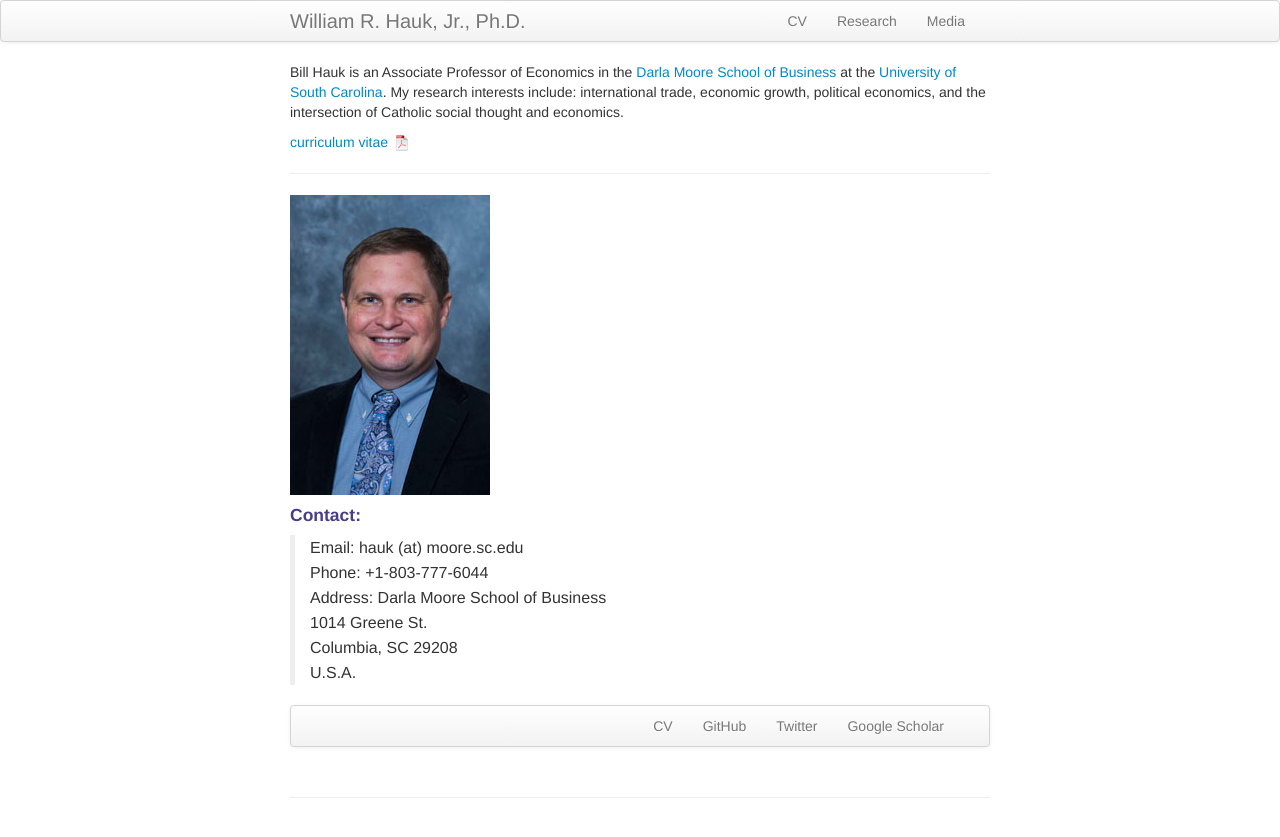
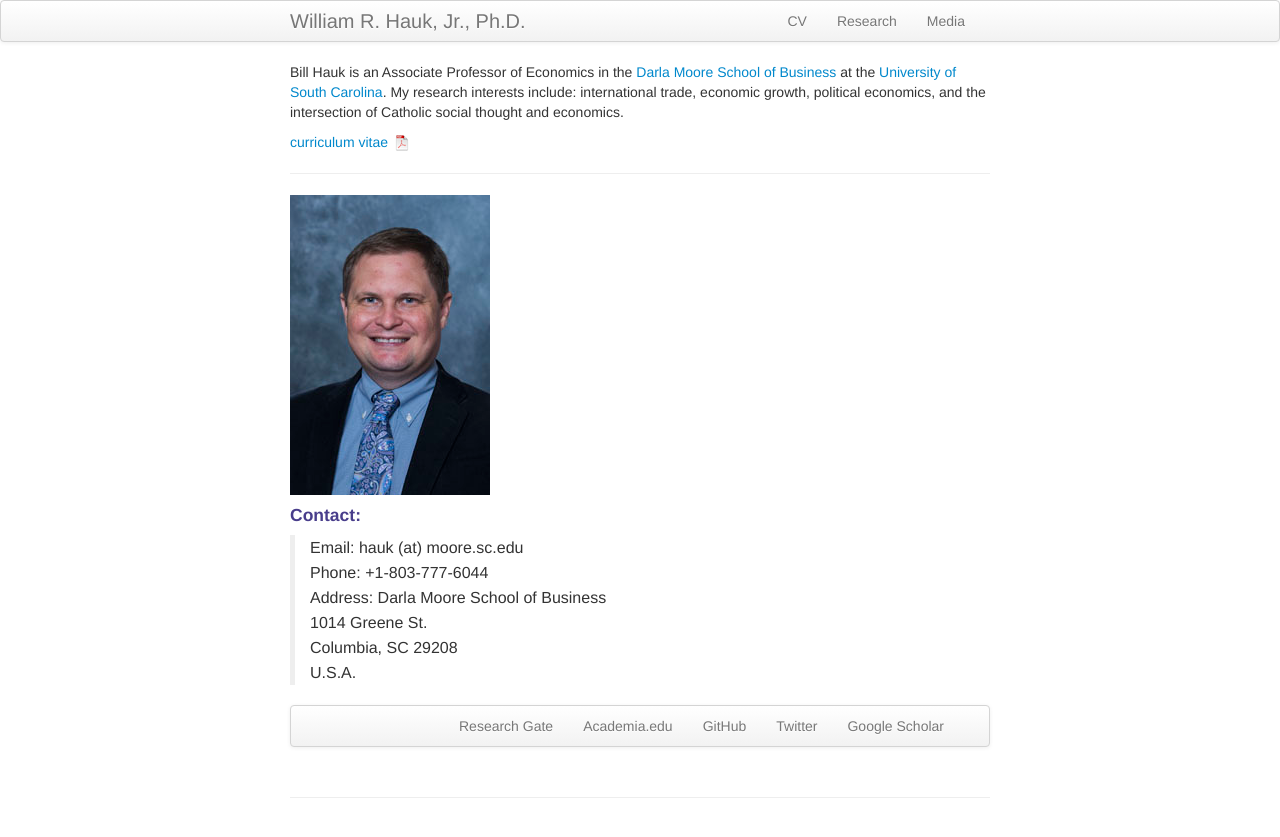
Before and after one commit to BillHauk/BillHauk.github.io, a Jekyll site: the page built from index.md, in a window 1280 px wide. Shown: the top 837 px of the page. Built offline with Jekyll 4.4.1, drawn with Linux system fonts in a browser that asks for light colours; Markdown is read by kramdown in place of the engine named in the settings.

Commit message:
Add links to bottom navbar

```diff
--- a/index.md
+++ b/index.md
@@ -26,7 +26,8 @@ U.S.A.
 <div class="navbar">
   <div class="navbar-inner">
       <ul class="nav">
-          <li><a href="{{ BASE_PATH }}/assets/CV.pdf">CV</a></li>
+          <li><a href="https://www.researchgate.net/profile/William-Hauk">Research Gate</a></li>
+          <li><a href="https://sc.academia.edu/WilliamHauk">Academia.edu</a></li>
           <li><a href="https://github.com/BillHauk">GitHub</a></li>
           <li><a href="https://twitter.com/HaukBill">Twitter</a></li>
           <li><a href="https://scholar.google.com/citations?user=B744wv0AAAAJ&hl=en&oi=ao">Google Scholar</a></li>
```
